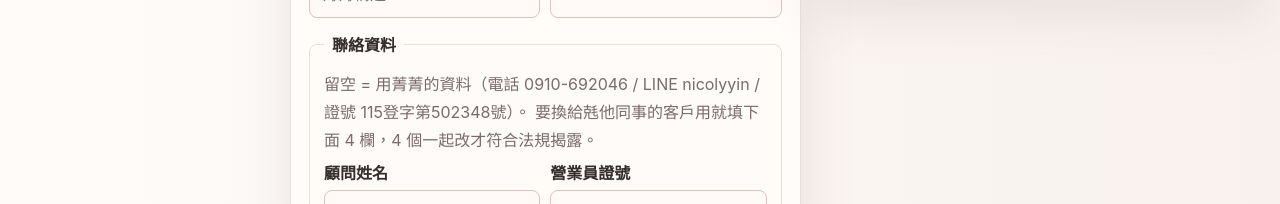
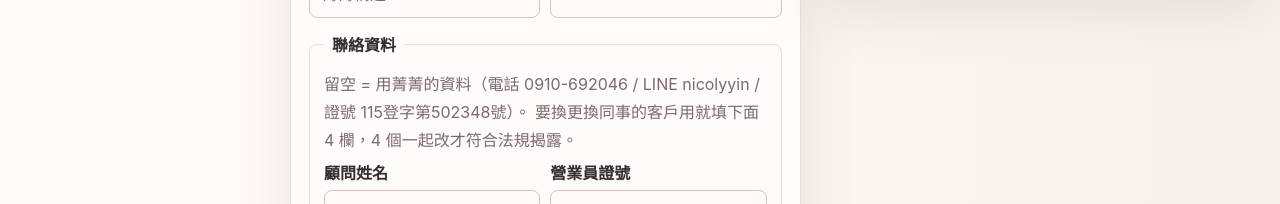
Before and after one commit to nicolyyin/website-deploy, a website: page home.html in a window 1280 px wide. Shown: the part 841-1045 px from the top of the page. Drawn offline with nearby package versions, Linux system fonts and the light colour scheme.

Commit message:
Update contact information hint text

```diff
--- a/home.html
+++ b/home.html
@@ -97,7 +97,7 @@
               <legend>聯絡資料</legend>
               <p class="fieldset-note">
                 留空 = 用菁菁的資料（電話 0910-692046 / LINE nicolyyin / 證號 115登字第502348號）。
-                要換給兞他同事的客戶用就填下面 4 欄，4 個一起改才符合法規揭露。
+                要換更換同事的客戶用就填下面 4 欄，4 個一起改才符合法規揭露。
               </p>
               <div class="field-grid">
                 <label class="field">
```
